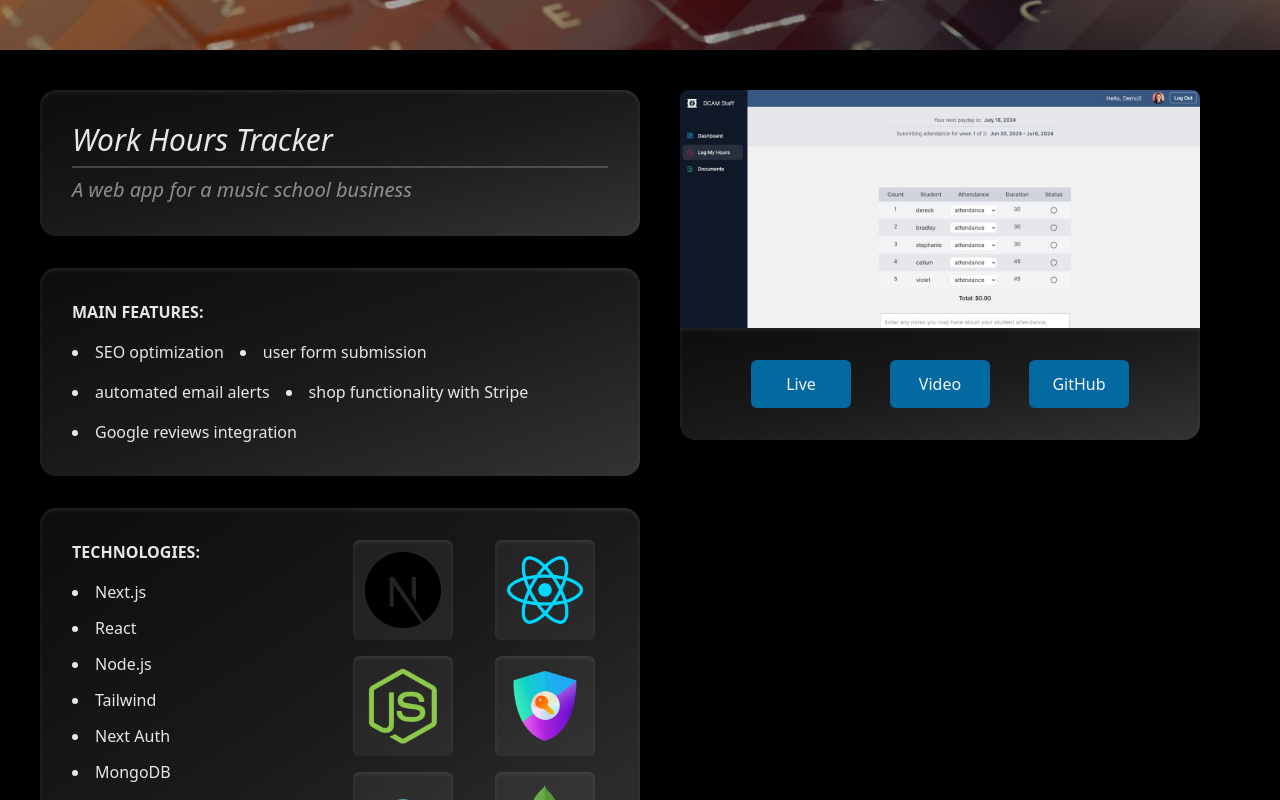
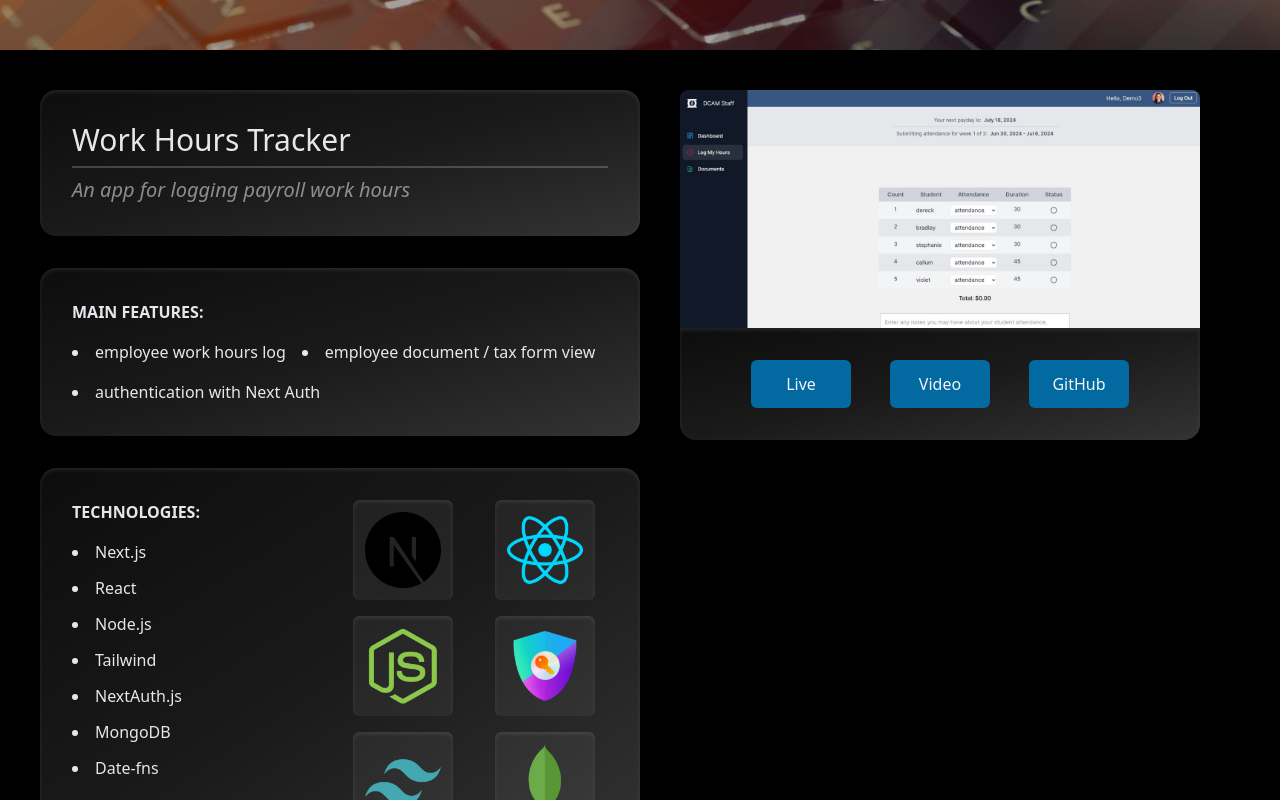
Before and after one commit to tbabyuk/portfolio-next-2023, a Next.js app: page /project/contractor-work-hours in a window 1280 px wide. Shown: the part 400-1200 px from the top of the page. Built offline with nearby package versions, Linux system fonts and the light colour scheme.

Commit message:
updated content for admin and staff apps

```diff
--- a/app/components/ProjectDetailCard.jsx
+++ b/app/components/ProjectDetailCard.jsx
@@ -16,8 +16,8 @@ export const ProjectDetailCard = ({project}) => {
             className="text-gray-200 grid grid-cols-2 mb-8 lg:mb-0">
                 {/* title container */}
                 <div className="col-span-2 mb-8 rounded-2xl tb-bento-box">
-                <h1 className="text-2xl italic md:text-3xl border-b-2 border-white/20 pb-2 mb-2">{project.title}</h1>
-                <h2 className="text-white/50 italic text-lg md:text-xl">A web app for a music school business</h2>
+                <h1 className="text-2xl md:text-3xl border-b-2 border-white/20 pb-2 mb-2">{project.title}</h1>
+                <h2 className="text-white/50 italic text-lg md:text-xl">{project.shortDescription}</h2>
                 </div>
 
                 {/* features container */}
@@ -28,11 +28,6 @@ export const ProjectDetailCard = ({project}) => {
                         <li key={index} className="">{feature}</li>
                     ))}
                 </ul>
-                {/* <ul className="font-light list-disc list-inside space-y-3">
-                    {project.features.map((feature, index) => (
-                    <li key={index}>{feature}</li>
-                    ))}
-                </ul> */}
                 </div>
                 {/* tech container */}
                 <div className="col-span-2 grid grid-cols-2 mb-8 tb-bento-box">
@@ -63,9 +58,9 @@ export const ProjectDetailCard = ({project}) => {
             className="lg:px-10">
                 <img src={project.src} alt="project image" className="rounded-t-lg" />
                 <div className="tb-bento-box-2 flex flex-col gap-y-5 sm:flex-row justify-evenly py-10">
-                    <Link href={project.liveUrl}><button className="card-button w-full sm:w-[100px]">Live</button></Link>
-                    <Link href={project.videoUrl}><button className="card-button w-full sm:w-[100px]">Video</button></Link>
-                    <Link href={project.githubUrl}><button className="card-button w-full sm:w-[100px]">GitHub</button></Link>
+                    <Link href={project.liveUrl} target="_blank"><button className="card-button w-full sm:w-[100px]">Live</button></Link>
+                    <Link href={project.videoUrl} target="_blank"><button className="card-button w-full sm:w-[100px]">Video</button></Link>
+                    <Link href={project.githubUrl} target="_blank"><button className="card-button w-full sm:w-[100px]">GitHub</button></Link>
                 </div>
             </motion.div>
         </div>
--- a/app/data/portfolioData.js
+++ b/app/data/portfolioData.js
@@ -3,17 +3,17 @@
 export const projectsArray = [
     {
       title: "Small Business Website",
-      features: ["SEO optimization", "user form submission", "automated email alerts", "shop functionality with Stripe", "Google reviews integration"],
+      features: ["SEO optimization", "user form submission", "automated email alerts", "shop functionality with Stripe", "Google reviews integration", "asset storage with Firebase Storage"],
       technologies: ["Next.js", "React", "Node.js", "Tailwind", "Route Handlers (API Routes)", "Stripe API", "Google Reviews API", "Firebase Storage", "Controlled Forms", "Nodemailer"],
       techIconsArray: ["/images/skills/next.png", "/images/skills/react.png", "/images/skills/node.png", "/images/skills/tailwind.png", "/images/skills/firebase.png", "/images/skills/stripe.png"],
-      shortDescription: "Multi-featured music school website",
-      longDescription: "A website / web app for a local music school business. The website includes multiple pages, such as home, teachers, rates, contact, blog, shop, etc. The shop contains complex functionality and uses the Stripe API for transactions. It also has 3 separate forms (trial lesson form, registration form, and new teacher application form) that visitors can submit. As this is a local brick-and-mortar business and local search engine rankings are a crucial factor, the whole website is also optimized for SEO, with most pages ranking in the top 5 on Google.",
+      shortDescription: "Multi-featured website for a local business",
+      longDescription: "A website / web application for a local music school business. The website includes multiple pages, such as home, teachers, rates, contact, blog, shop, etc. The shop contains complex functionality and uses the Stripe API for transactions. The website has 3 separate forms (trial lesson form, registration form, and new teacher application form) that visitors can submit, with automatic email alerts going to the admin. As this is a local brick-and-mortar business and local search engine rankings are a crucial factor, the whole website is also optimized for SEO, with most pages ranking in the top 5 on Google.",
       src: "/images/projects/small_business_website.jpg",
       alt: "music school demo image",
       url: "small-business-app",
       liveUrl: "https://www.dacapomusic.ca/",
       videoUrl: "https://youtu.be/jxay5BvnSSk",
-      githubUrl: "https://github.com/tbabyuk/DCAM-2023-NextJS"
+      githubUrl: "https://github.com/tbabyuk/dcam-website-2024"
     },
     {
       title: "ESL Worksheet Wizard",
@@ -31,31 +31,31 @@ export const projectsArray = [
     },
     {
       title: "Office Admin App",
-      features: ["SEO optimization", "user form submission", "automated email alerts", "shop functionality with Stripe", "Google reviews integration"],
+      features: ["task tracker with CRUD functionality", "payroll dashboard for employee pay", "instrument rental dashboard", "authentication with Firebase Auth"],
       technologies: ["Next.js", "React", "Node.js", "Tailwind", "Firebase Auth", "Firebase Firestore", "MongoDB"],
       techIconsArray: ["/images/skills/next.png", "/images/skills/react.png", "/images/skills/node.png", "/images/skills/tailwind.png", "/images/skills/firebase.png", "/images/skills/mongo.png"],
       shortDescription: "An app for office tasks and payroll tracking",
-      longDescription: "A web app made for the admin team of a music school business with three main functionalities: a task list/manager, paysheet/work hours tracker for staff members, and rental instrument tracker. The app also contains auth functionality so that only the admin members can log in.",
+      longDescription: "A web app made for the admin team of a music school business with three main features: a task list/manager with live CRUD functionality using Firebase Firestore; a payroll dashboard that queries a MongoDB collection and allows admin to see which teachers have submitted their pay, how much they are owed, and any notes they may have left; and an instrument rental dashboard to keep track of which customers currently have a rental out along with the details of that rental. The app also contains auth functionality using Firebase Auth so that only the admin members can log in.",
       src: "/images/projects/office_admin_app.jpg",
       alt: "admin app demo image",
       url: "office-admin-app",
       liveUrl: "https://dcam-admin-next-demo.vercel.app/",
       videoUrl: "https://youtu.be/4gzWEDhtNcE",
-      githubUrl: "https://github.com/tbabyuk/dcam-admin-next-demo"
+      githubUrl: "https://github.com/tbabyuk/dcam-admin-nextjs-2024"
     },
     {
       title: "Work Hours Tracker",
-      features: ["SEO optimization", "user form submission", "automated email alerts", "shop functionality with Stripe", "Google reviews integration"],
-      technologies: ["Next.js", "React", "Node.js", "Tailwind", "Next Auth", "MongoDB", "Date-fns"],
+      features: ["employee work hours log", "employee document / tax form view", "authentication with Next Auth"],
+      technologies: ["Next.js", "React", "Node.js", "Tailwind", "NextAuth.js", "MongoDB", "Date-fns"],
       techIconsArray: ["/images/skills/next.png", "/images/skills/react.png", "/images/skills/node.png", "/images/skills/next-auth.png", "/images/skills/tailwind.png", "/images/skills/mongo.png"],
       shortDescription: "An app for logging payroll work hours",
-      longDescription: "A web app designed to allow business employees to log their work hours at the end of every two weeks. This information is then used by the payroll team when doing payments.",
+      longDescription: "A web app designed to allow teachers to log their work hours at the end of every two weeks. Teachers are presented with a list of all of their students and for each student they must select the status of either 'present', 'basent', or 'counted'. Teachers can also leave additional notes to the admin if they wish. This information is then used by the admin to know how much each teacher is owed at payday. Teachers are also able to view any documents they might have under their profile, such as their tax forms. The app uses email and password authentication powered by Next Auth.",
       src: "/images/projects/work_hours_tracker.jpg",
       alt: "staff app demo image",
       url: "contractor-work-hours",
       liveUrl: "https://dcam-staff-next-demo.vercel.app/",
       videoUrl: "https://youtu.be/57hjyfY6cSk",
-      githubUrl: "https://github.com/tbabyuk/dcam-staff-next-demo"
+      githubUrl: "https://github.com/tbabyuk/dcam-staff-nextjs-new"
     },
     {
       title: "Webinar Landing Page",
```
